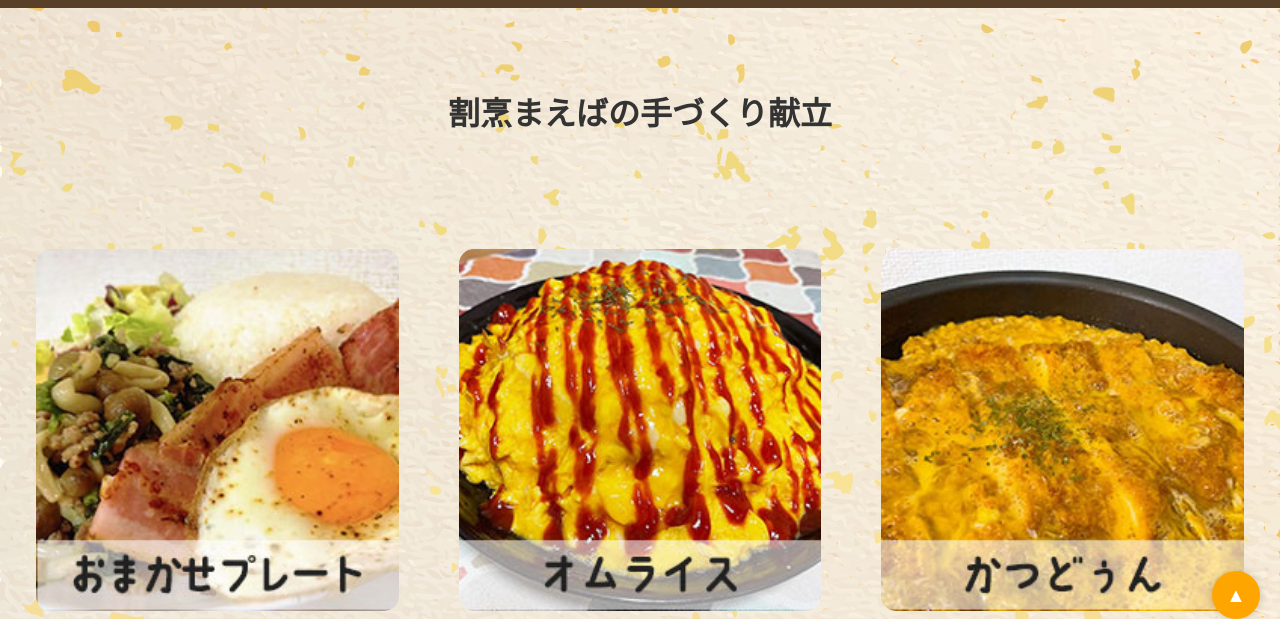
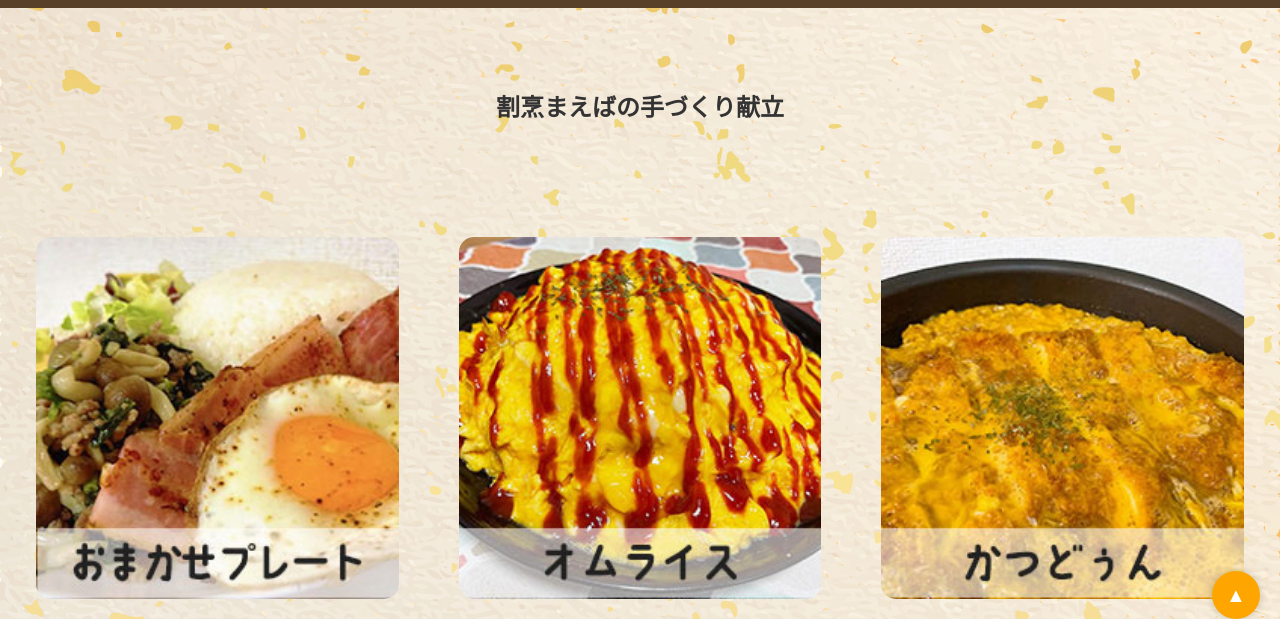
Before and after one commit to mochiko55/maeba-menu, a plain HTML site: page index.html in a window 1280 px wide. Shown: the part 161-780 px from the top of the page. Drawn offline with Linux system fonts and the light colour scheme.

Commit message:
Update style.css

```diff
--- a/style.css
+++ b/style.css
@@ -30,7 +30,7 @@ footer {
 
 /* トップページ */
 h1 {
-  font-size: 2.0rem;
+  font-size: 1.5rem;
   margin: 5rem 0;
 }
 
```
